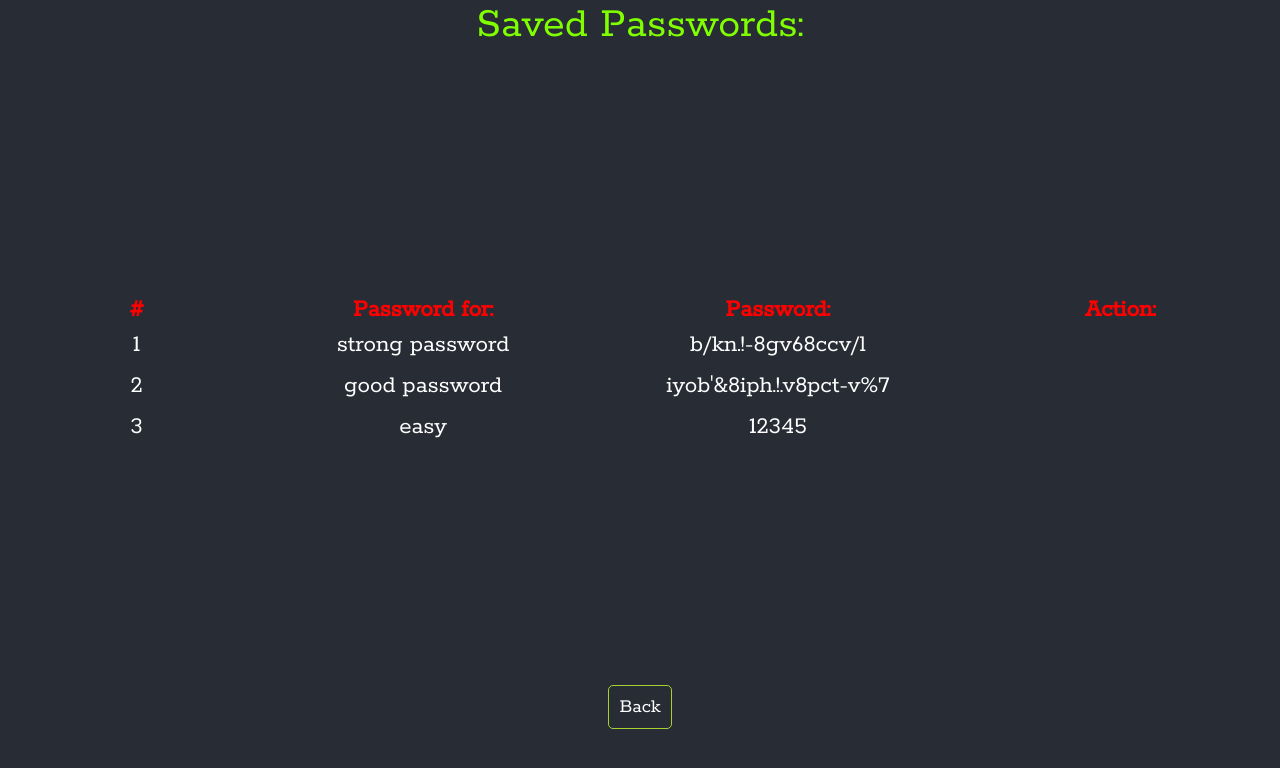
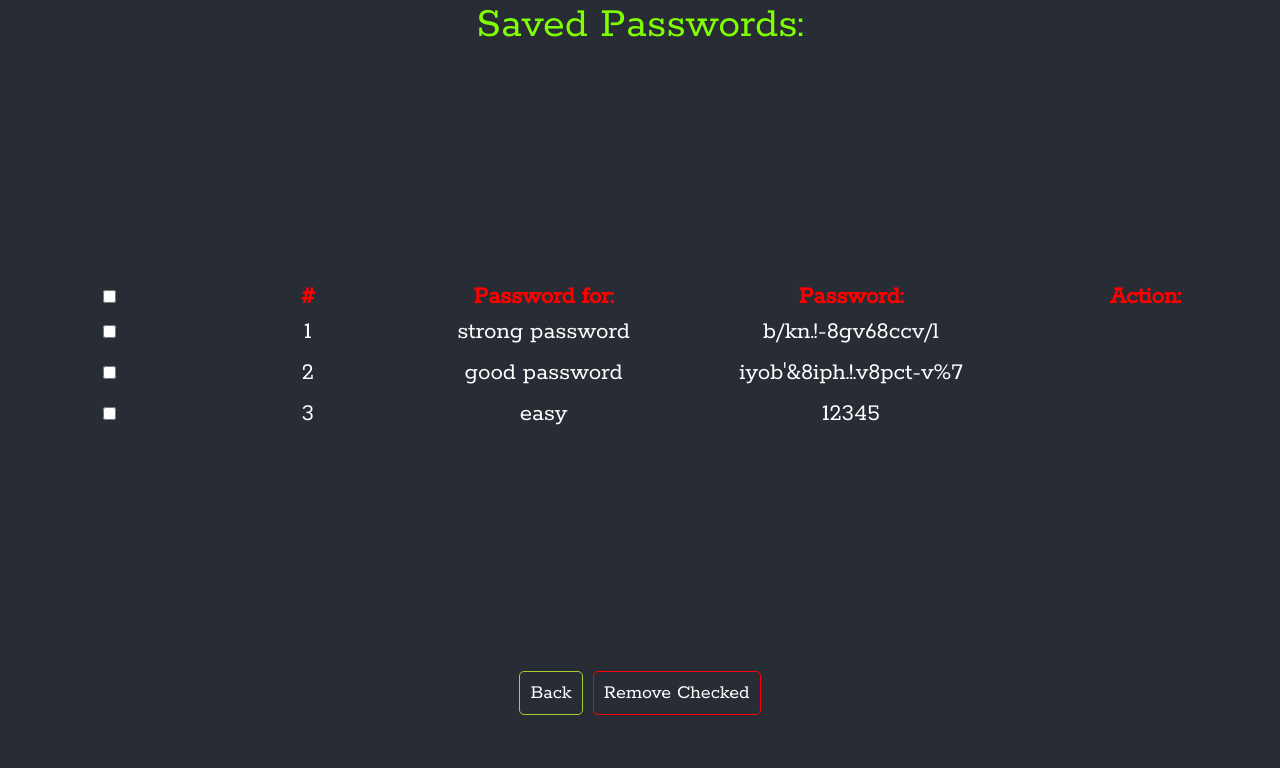
Before and after one commit to MarcinMG-web/PasswordGenerator, a React (Create React App) app: page /savedPasswords in a window 1280 px wide. Shown: the top 768 px of the page. Built offline with nearby package versions, Linux system fonts and the light colour scheme.

Commit message:
Add UI to remove all

```diff
--- a/src/component/SavedPasswords.js
+++ b/src/component/SavedPasswords.js
@@ -18,6 +18,9 @@ const SavedPasswords = () => {
         <table className='table'>
           <thead>
             <tr>
+              <th>
+                <input type='checkbox' />
+              </th>
               <th>#</th>
               <th>Password for:</th>
               <th>Password:</th>
@@ -34,6 +37,9 @@ const SavedPasswords = () => {
         <Link to='./' className='btn-backHome'>
           Back
         </Link>
+        <button className='btn-removeChecked'>
+          Remove Checked
+        </button>
       </div>
     </div>
   );
--- a/src/component/SingleEl.js
+++ b/src/component/SingleEl.js
@@ -37,6 +37,9 @@ const SingleEl = ({ singleEl, index }) => {
   return (
     <tbody key={singleEl}>
       <tr key={singleEl.id}>
+        <th>
+          <input type='checkbox' />
+        </th>
         <td>{index + 1}</td>
         {editTable ? (
           <>
--- a/src/css/App.css
+++ b/src/css/App.css
@@ -1,5 +1,5 @@
 @import url("https://fonts.googleapis.com/css2?family=Orbitron&family=Prata&family=Rokkitt:wght@100;400&display=swap");
-.btn, .btn-backHome, .btn-tableSavePassword, .btn-savePassword, .btn-create {
+.btn, .btn-removeChecked, .btn-backHome, .btn-tableSavePassword, .btn-savePassword, .btn-create {
   color: #fff;
   background-color: inherit;
   outline: none;
@@ -44,6 +44,16 @@
 }
 .btn-backHome:hover {
   background-color: #a6d131;
+  color: #000;
+}
+
+.btn-removeChecked {
+  border: 1px #fc0101 solid;
+  text-decoration: none;
+  padding: 10px;
+}
+.btn-removeChecked:hover {
+  background-color: #fc0101;
   color: #000;
 }
 
--- a/src/scss/_buttons.scss
+++ b/src/scss/_buttons.scss
@@ -54,6 +54,19 @@
     color: #000;
   }
 }
+
+.btn-removeChecked{
+  @extend .btn;
+  border: 1px rgb(252, 1, 1) solid;
+  text-decoration: none;
+  padding: 10px;
+
+  &:hover {
+    background-color: rgb(252, 1, 1);
+    color: #000;
+  }
+}
+
 .btn-icon {
   outline: none;
   cursor: pointer;
```
